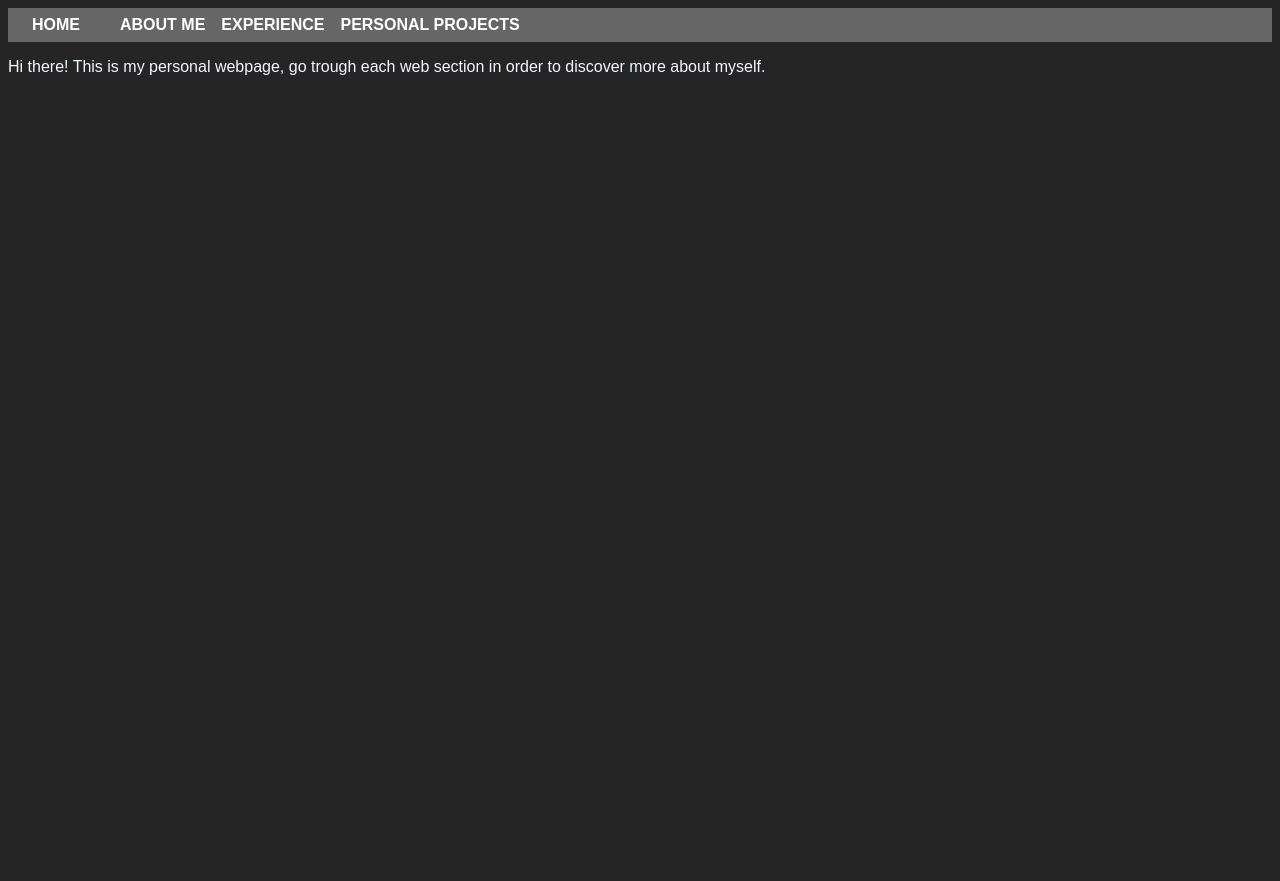
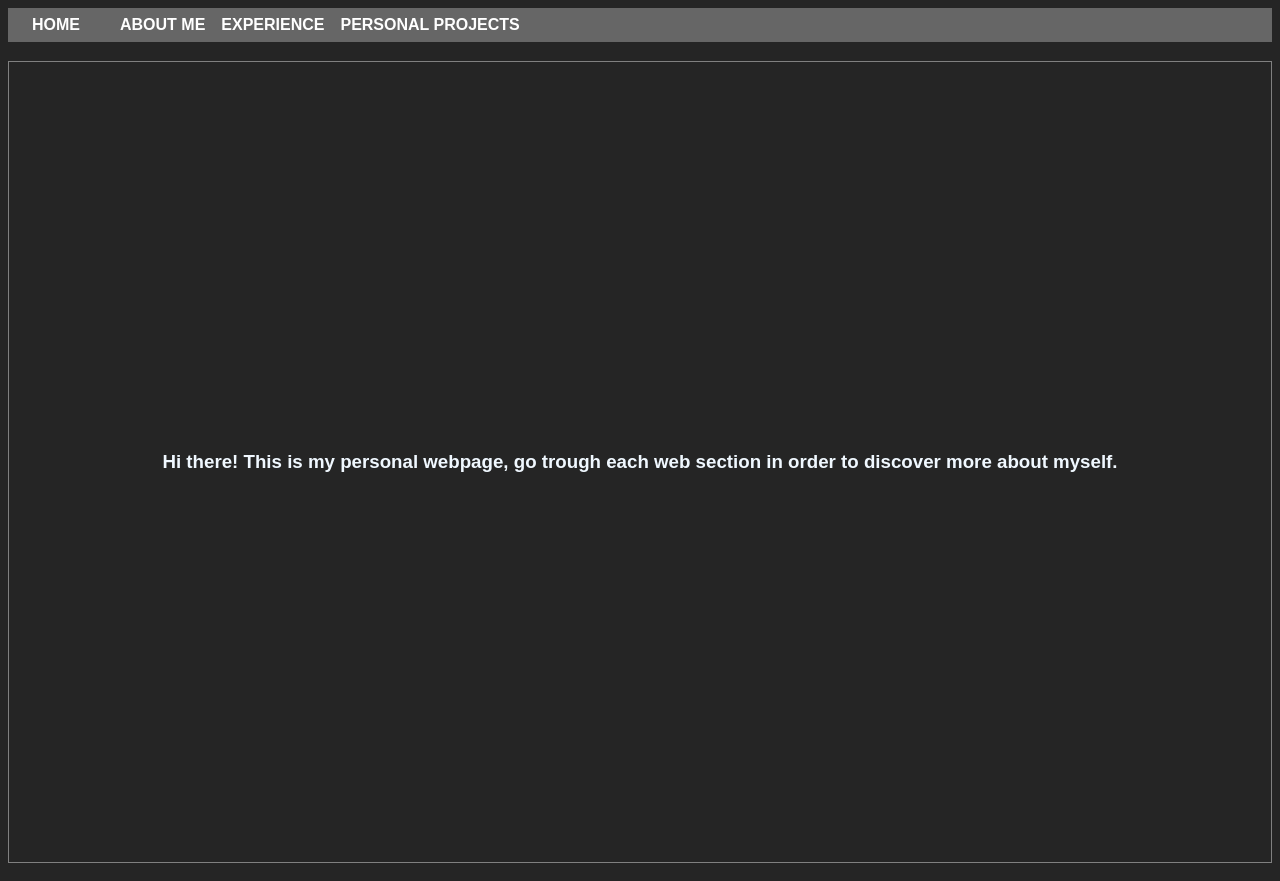
Before and after one commit to AlvaroEditor/personal-webpage, an Astro site: page / in a window 1280 px wide. Before the commit the page ends 800 px from the top, so only its background shows below. Built offline with nearby package versions, Linux system fonts and the light colour scheme; Astro itself is replaced by a stand-in of ours.

Commit message:
Minimal changes

```diff
--- a/src/pages/index.astro
+++ b/src/pages/index.astro
@@ -3,8 +3,8 @@ import PersonalWebPage from "../layouts/Layout.astro";
 ---
 
 <PersonalWebPage title="Álvaro Casas Martínez">
-	<p> Hi there! This is my personal webpage, go trough each web section in order
-	to discover more about myself.</p>
+	<h3 class="box"> Hi there! This is my personal webpage, go trough each web section in order
+	to discover more about myself.</h3>
 </PersonalWebPage>
 
 <style>
@@ -50,4 +50,18 @@ import PersonalWebPage from "../layouts/Layout.astro";
 		gap: 1rem;
 		padding: 0;
 	}
+	h3 {
+
+		font-family: 'Archivo', sans-serif;
+		color: aliceblue;
+		display: flex;
+		justify-content: center;
+      	align-items: center;
+     	 height: 100vh;
+		 border: 1px solid gray;
+
+
+	}
+
+
 </style>
```
